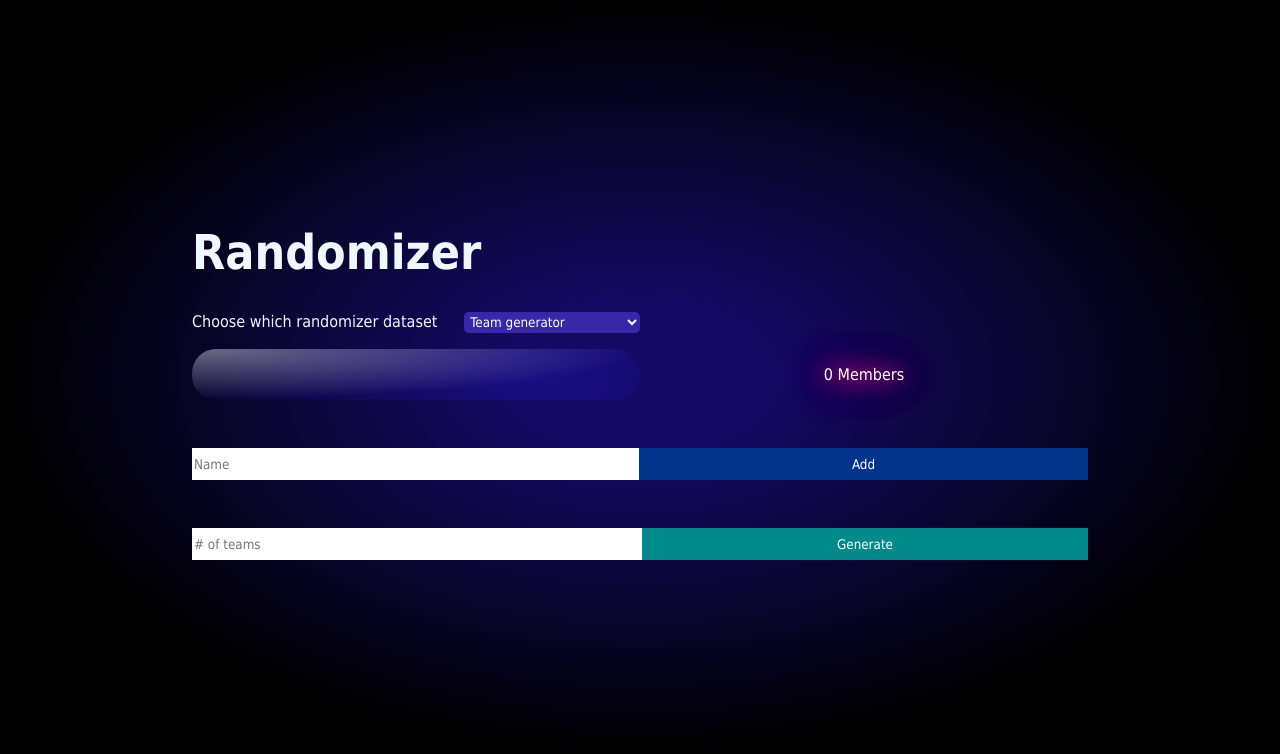
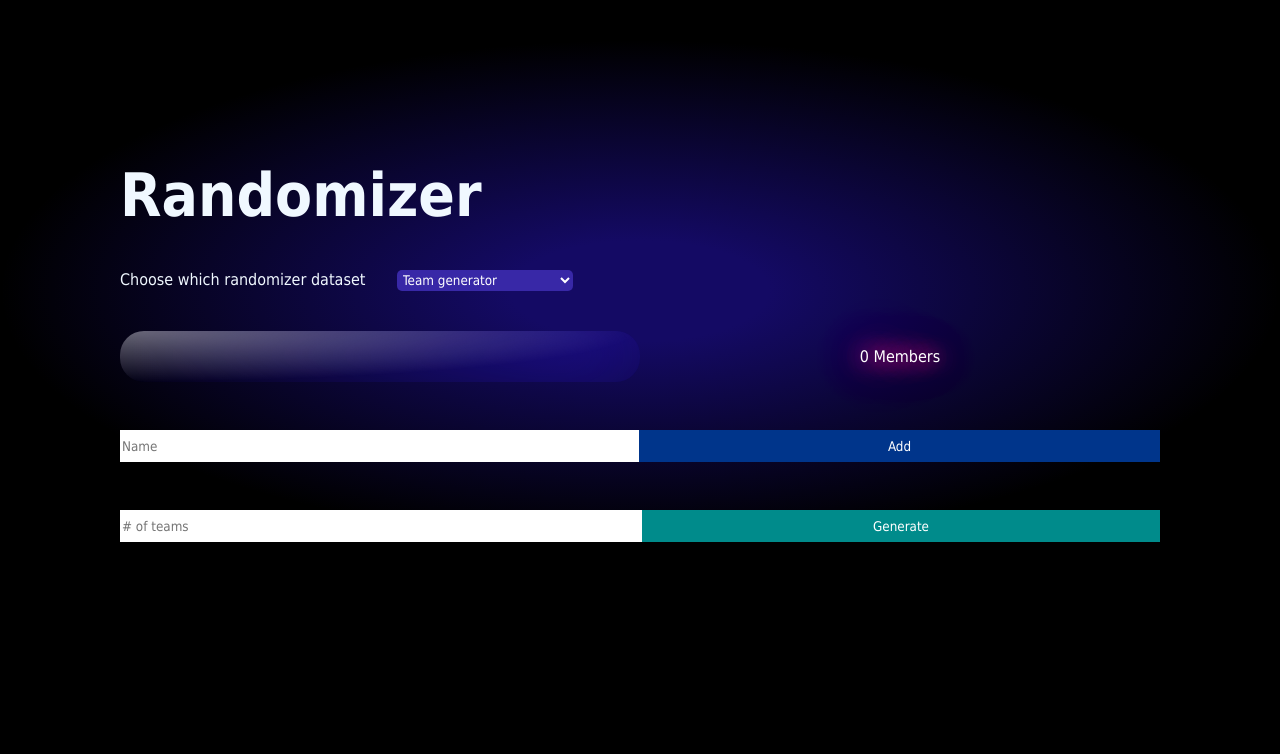
Before and after one commit to sasoara/angular-randomizer, an Angular app: page / in a window 1280 px wide. Shown: the top 754 px of the page. Built offline with nearby package versions, Linux system fonts and the light colour scheme.

Commit message:
adjusts the viewport to the devices

```diff
--- a/src/app/app.component.css
+++ b/src/app/app.component.css
@@ -5,27 +5,32 @@
             rgba(255, 255, 255, 0) 50%
     );
     backdrop-filter: blur(42px);
-    padding: 10rem;
-    margin: 0 auto;
+    width: 100%;
 }
 
 .card {
-    padding: 2rem;
+    padding: 10vmin 10vmin 0;
+    margin: 5vh;
 }
 
 /* DATASET PICKER */
 .dataset-picker select {
     background-color: #3828a7;
-    margin-left: 3%;
     color: #fff;
     border-radius: 5px;
     padding: 2px;
     min-width: 11rem;
 }
 
+.dataset-picker label {
+    margin-right: 3%;
+}
+
 
 .list-and-counter {
     display: flex;
+    flex-wrap: wrap;
+    margin-top: 5vh;
 }
 
 .list-members ul {
@@ -41,7 +46,7 @@
     min-height: auto;
     border-radius: 24px;
     overflow: auto;
-    min-width: 11em;
+    min-width: min-content;
     width: 50%;
     margin: 0;
     padding: 1rem 0 1rem;
@@ -115,10 +120,9 @@
 
 /* TEAMS */
 .teams-container {
-    padding-left: 2rem;
-    padding-right: 2rem;
     display: flex;
     flex-wrap: wrap;
-    width: 100%;
-    margin-top: 1rem;
+    max-width: max-content;
+    padding: 0 0 0 10vmin;
+    margin: 0 0 5vh 5vh;
 }
--- a/src/styles.css
+++ b/src/styles.css
@@ -14,7 +14,7 @@ button {
 }
 
 h1 {
-    font-size: 3rem;
+    font-size: 7.5vmin;
 }
 
 input {
```
